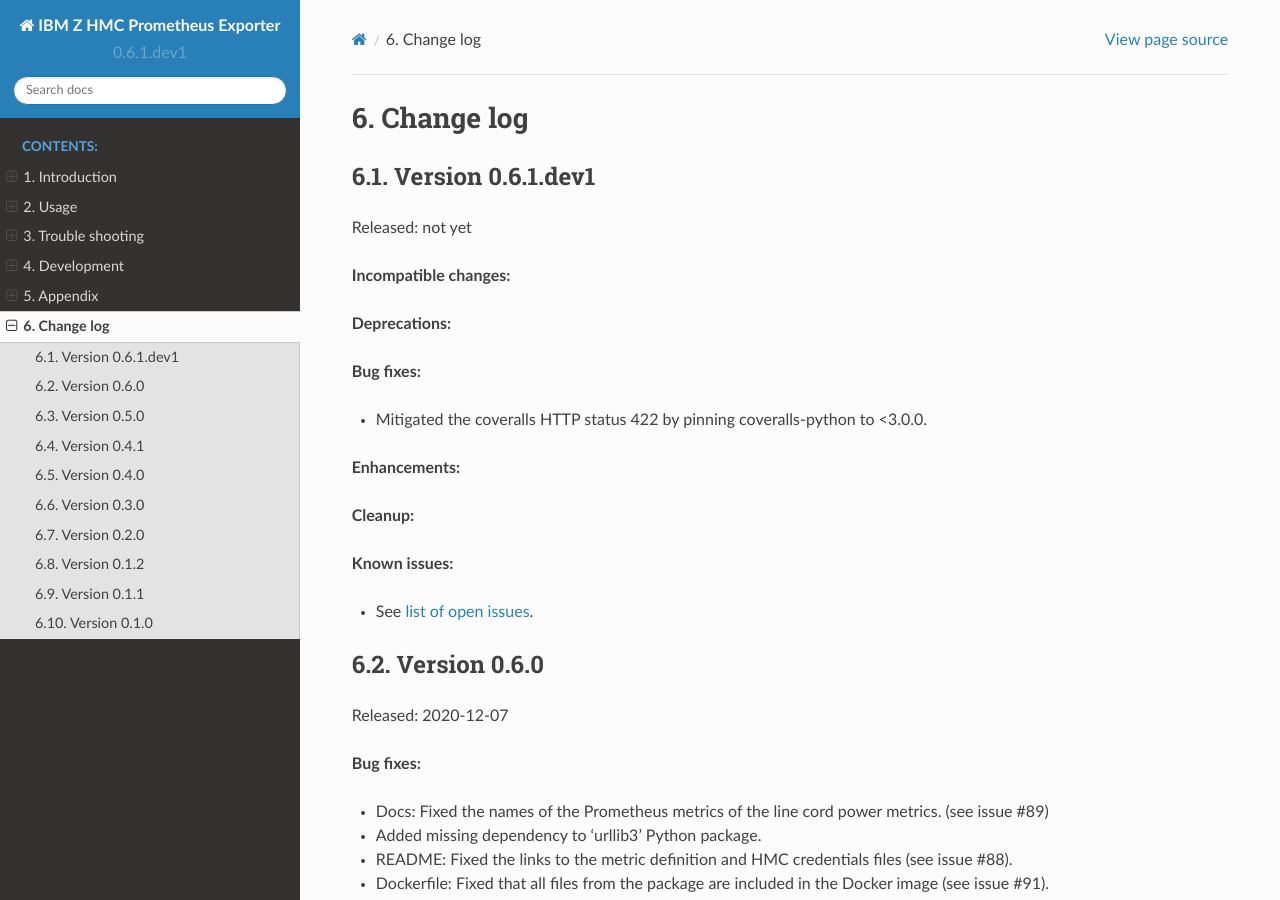
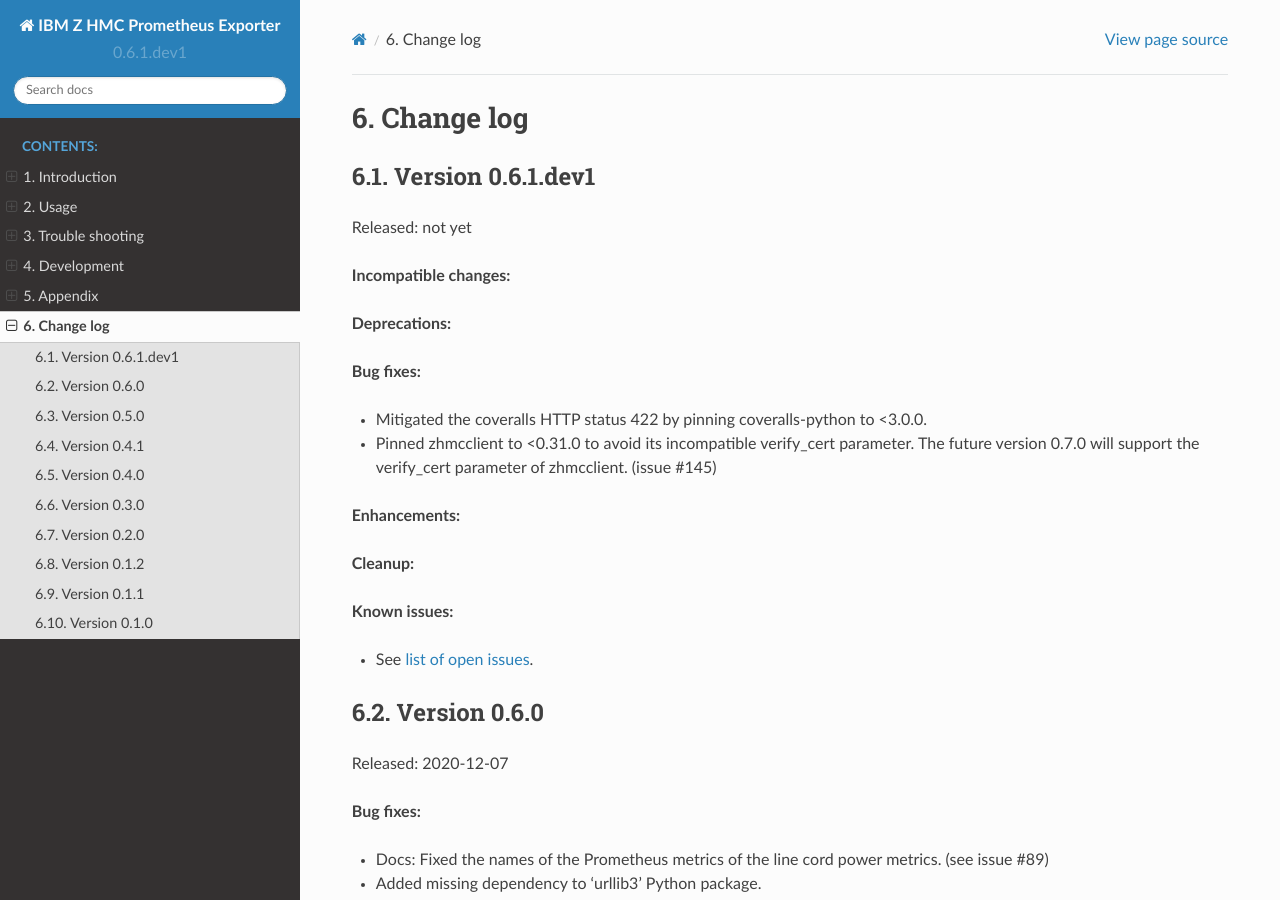
Before and after one commit to zhmcclient/zhmc-prometheus-exporter, a Sphinx documentation site: the page built from docs/changes.rst, in a window 1280 px wide and 900 px high. Built offline with Sphinx 7.4.7 and the Read the Docs theme 2.0.0, drawn with Linux system fonts in a browser that asks for light colours.

Commit message:
Improved the fix for Pinning zhmcclient
Details:

* The previous commit fixed the incompatibly verify_cert parameter introduced
  in zhmcclient 0.31.0 by pinning it to <=0.30.2. This is not optimal since it
  causes the issue to reoccur with the next 0.30.x fix version.
  This change pins zhmcclient to <0.31.0 instead, and adds a change log entry.

Signed-off-by: Andreas Maier <maiera@de.ibm.com>

```diff
--- a/docs/changes.rst
+++ b/docs/changes.rst
@@ -30,6 +30,10 @@
 
 * Mitigated the coveralls HTTP status 422 by pinning coveralls-python to
   <3.0.0.
+
+* Pinned zhmcclient to <0.31.0 to avoid its incompatible verify_cert parameter.
+  The future version 0.7.0 will support the verify_cert parameter of zhmcclient.
+  (issue #145)
 
 **Enhancements:**
 
--- a/requirements.txt
+++ b/requirements.txt
@@ -1,4 +1,4 @@
-zhmcclient>=0.19.0,<=0.30.2 # Apache-2.0
+zhmcclient>=0.19.0,<0.31.0 # Apache-2.0
 prometheus-client>=0.3.1 # Apache-2.0
 urllib3>=1.24.0
 jsonschema>=2.6.0
```
